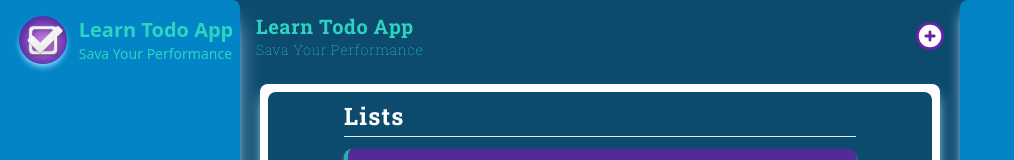
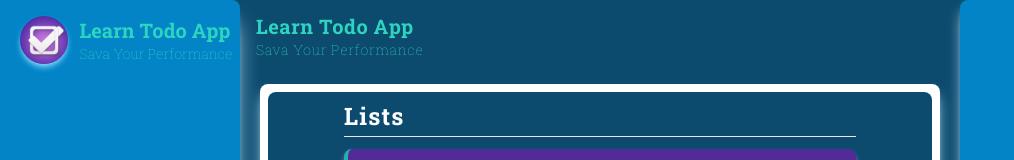
Before and after one commit to SubairMohamed/todo-project, a React (Create React App) app: page / in a window 1280 px wide. Shown: the top 160 px of the page, without its empty margins (0-1014 px from the left). Built offline with nearby package versions, Linux system fonts and the light colour scheme.

Commit message:
making-nested-component

```diff
--- a/src/components/Asides/Left.jsx
+++ b/src/components/Asides/Left.jsx
@@ -1,7 +1,7 @@
 const Left = () => {
     return (
         //    aside left
-        <aside id="left" className="w-20 lg:w-28 xl:w-60 lex-none shadow-xl shadow-sky-200 rounded-tr-lg bg-sky-600">
+        <aside id="left" className="w-20 lg:w-28 xl:w-60 lex-none shadow-xl shadow-sky-200 rounded-tr-lg bg-sky-600 font-RobotoSlab">
             <div id="wrap-logo" className="flex flex-row justify-center items-center">
                 <div id="logo" className="my-4 mx-3">
                     <img src="/images/todo-logo-1.jpg" className="rounded-full shadow-md shadow-sky-300 w-12"></img>
--- /dev/null
+++ b/src/components/Main/Content.jsx
@@ -0,0 +1,33 @@
+import { CalendarIcon, CheckIcon, TrashIcon } from '@heroicons/react/outline';
+
+const Content = () => {
+    return (
+        // Main
+
+        <main className="bg-white mx-5 my-6 card-white">
+            <div id="tasks" className="bg-sky-900 rounded-lg flex flex-col items-center justify-center px-2 py-2">
+                <h1 className="text-white text-2xl font-bold capitalize border-b pb-1 tracking-wider w-full max-w-lg">lists</h1>
+                <div id="task" className="card-task border-l-4 border-teal-400 flex items-center justify-between max-w-lg w-full opacity-75">
+                    <div id="left-side">
+                        <div id="category">
+                            <h5 className="tracking-wide">Learning</h5>
+                        </div>
+                        <div id="content" className="mt-1">
+                            <h1 className="tracking-wide font-bold mb-1">Learning MERN Stack</h1>
+                            <div className="flex items-center gap-2">
+                                <CalendarIcon className="h-5 w-5" />
+                                <span className="tracking-wide">2022/6/30</span>
+                            </div>
+                        </div>
+                    </div>
+                    <div id="right-side" className="flex flex-col items-center justify-center gap-1">
+                        <CheckIcon className="h-6 w-6 cursor-pointer text-green-500" />
+                        <TrashIcon className="h-6 w-6 cursor-pointer text-red-500" />
+                    </div>
+                </div>
+            </div>
+        </main>
+    );
+}
+
+export default Content;
--- /dev/null
+++ b/src/components/Main/Header.jsx
@@ -0,0 +1,13 @@
+const Header = () => {
+    return (
+        // header
+        <header className="mx-4 my-3 flex items-center justify-between">
+            <div id="text-header">
+                <h1 className="text-teal-400 text-xl font-bold capitalize tracking-wide">Learn todo app </h1>
+                <p className="text-sm text-teal-400 font-thin capitalize tracking-wider">sava your performance</p>
+            </div>
+        </header>
+    );
+}
+
+export default Header;
--- a/src/components/Main/Main.jsx
+++ b/src/components/Main/Main.jsx
@@ -1,46 +1,15 @@
-import { PlusCircleIcon } from "@heroicons/react/solid";
-import { CalendarIcon, CheckIcon, TrashIcon } from '@heroicons/react/outline';
+import Header from './Header';
+import Content from './Content';
 
 const Main = () => {
     return (
         // Main
         <section className="grow font-RobotoSlab">
-            {/* header */}
-            <header className="mx-4 my-3 flex items-center justify-between">
-                <div id="text-header">
-                    <h1 className="text-teal-400 text-xl font-bold capitalize tracking-wide">Learn todo app </h1>
-                    <p className="text-sm text-teal-400 font-thin capitalize tracking-wider">sava your performance</p>
-                </div>
-                <div className="bg-purple-800 p-1 rounded-full w-7 h-7 flex justify-center items-center">
-                    <button className="text-sm text-white"><PlusCircleIcon className="h-7 w-7" /></button>
-                </div>
-            </header>
-            {/* end header */}
 
-            {/* main */}
-            <main className="bg-white mx-5 my-6 card-white">
-                <div id="tasks" className="bg-sky-900 rounded-lg flex flex-col items-center justify-center px-2 py-2">
-                    <h1 className="text-white text-2xl font-bold capitalize border-b pb-1 tracking-wider w-full max-w-lg">lists</h1>
-                    <div id="task" className="card-task border-l-4 border-teal-400 flex items-center justify-between max-w-lg w-full opacity-75">
-                        <div id="left-side">
-                            <div id="category">
-                                <h5 className="tracking-wide">Learning</h5>
-                            </div>
-                            <div id="content" className="mt-1">
-                                <h1 className="tracking-wide font-bold mb-1">Learning MERN Stack</h1>
-                                <div className="flex items-center gap-2">
-                                    <CalendarIcon className="h-5 w-5" />
-                                    <span className="tracking-wide">2022/6/30</span>
-                                </div>
-                            </div>
-                        </div>
-                        <div id="right-side" className="flex flex-col items-center justify-center gap-1">
-                            <CheckIcon className="h-6 w-6 cursor-pointer text-green-500" />
-                            <TrashIcon className="h-6 w-6 cursor-pointer text-red-500" />
-                        </div>
-                    </div>
-                </div>
-            </main>
+            <Header />
+            <Content />
+
+
         </section>
     );
 }
```
